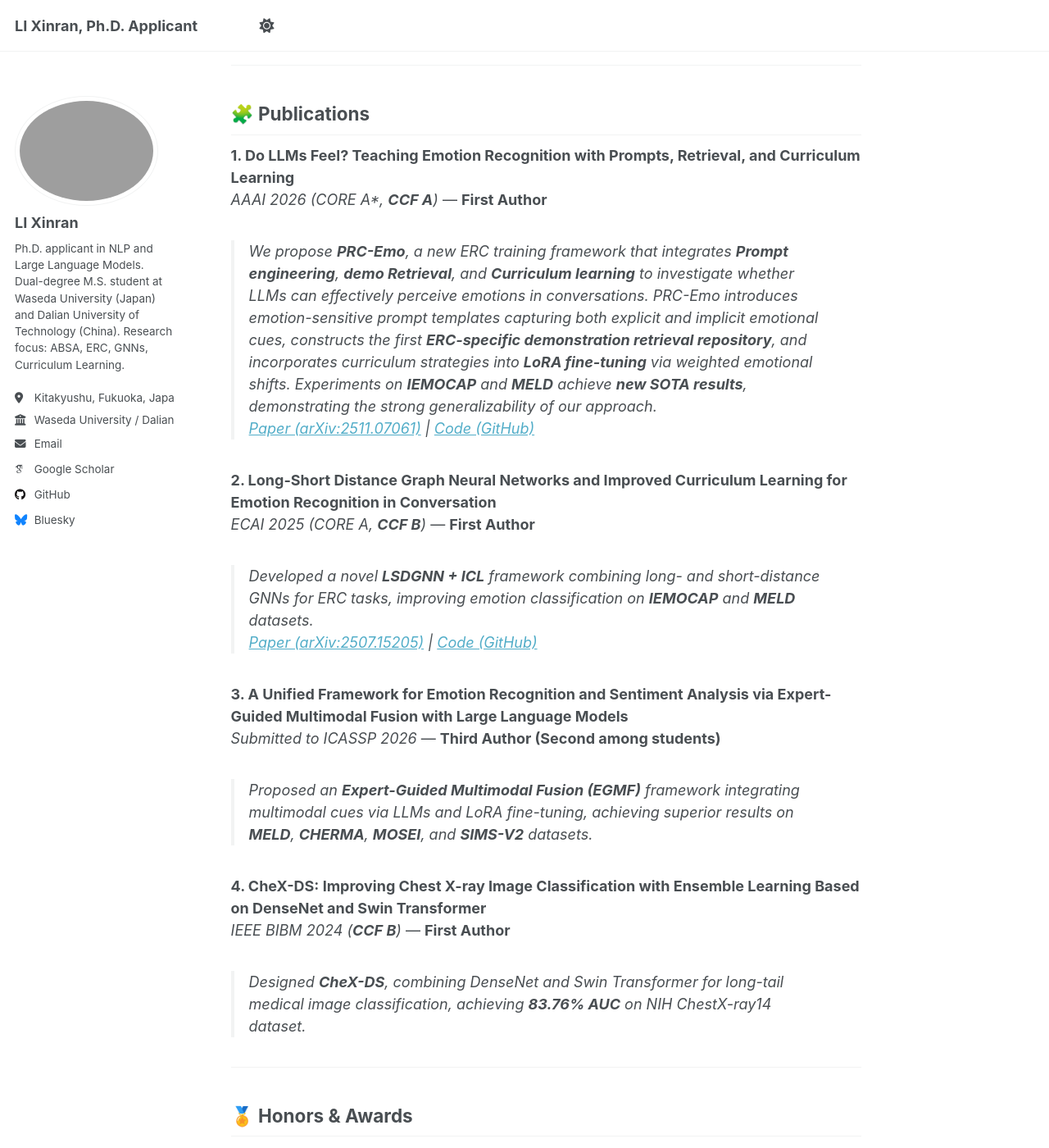
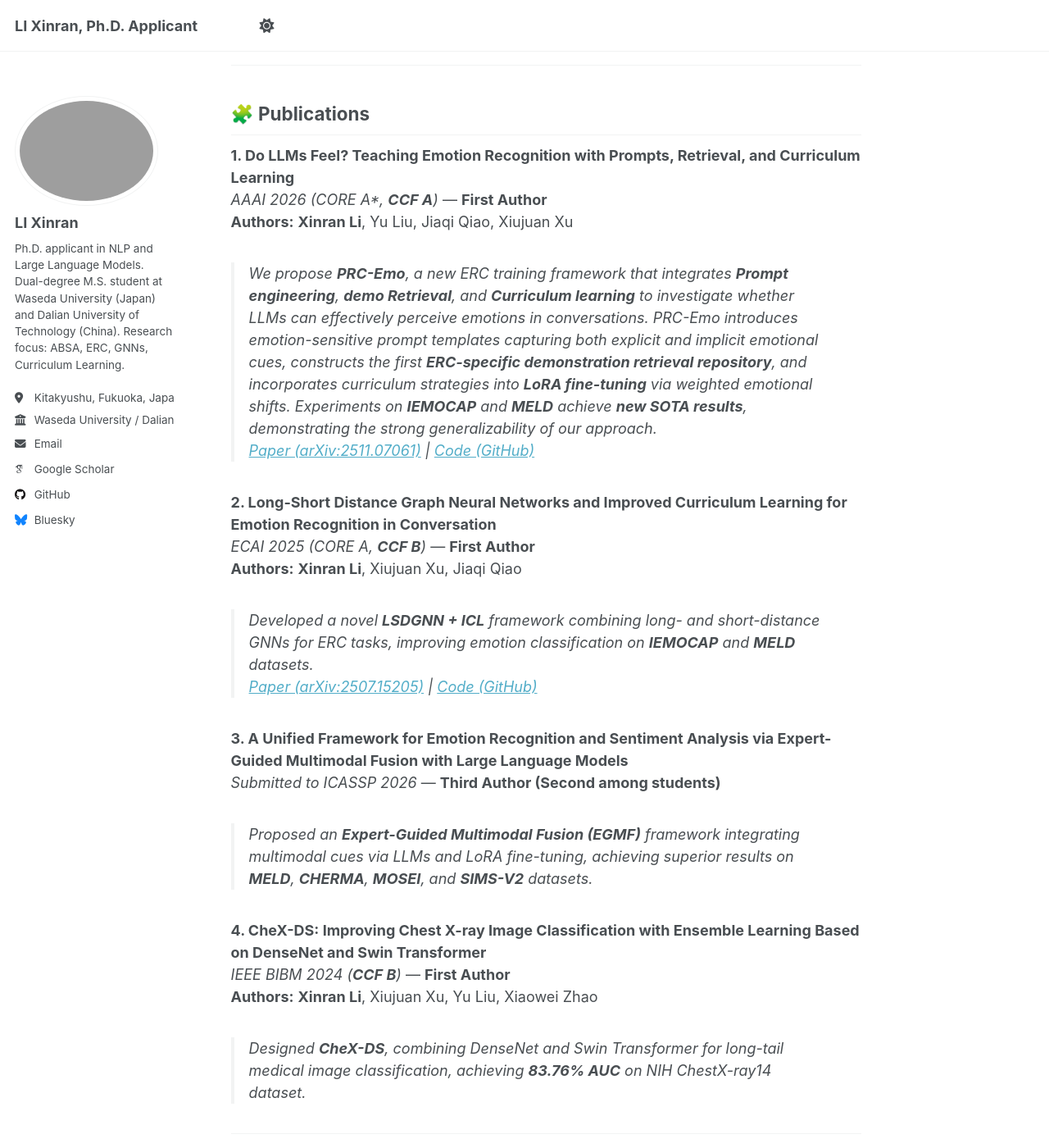
Before and after one commit to LiXinran6/LiXinran6.github.io, a Jekyll site: the page built from _pages/about.md, in a window 1280 px wide and 1400 px high, scrolled down 1325 px. Shown: the whole window at 82% size. Built offline with Jekyll 4.4.1, drawn with Linux system fonts in a browser that asks for light colours; some web fonts are replaced; a script that is not in the unit is left out.

Commit message:
Update publications section in about.md

```diff
--- a/_pages/about.md
+++ b/_pages/about.md
@@ -48,11 +48,13 @@ My research focuses on **Emotion Recognition in Conversation (ERC)** and **Aspec
 
 **1. Do LLMs Feel? Teaching Emotion Recognition with Prompts, Retrieval, and Curriculum Learning**
 *AAAI 2026 (CORE A\*, **CCF A**)* — **First Author**
+**Authors:** **Xinran Li**, Yu Liu, Jiaqi Qiao, Xiujuan Xu
 > We propose **PRC-Emo**, a new ERC training framework that integrates **Prompt engineering**, **demo Retrieval**, and **Curriculum learning** to investigate whether LLMs can effectively perceive emotions in conversations. PRC-Emo introduces emotion-sensitive prompt templates capturing both explicit and implicit emotional cues, constructs the first **ERC-specific demonstration retrieval repository**, and incorporates curriculum strategies into **LoRA fine-tuning** via weighted emotional shifts. Experiments on **IEMOCAP** and **MELD** achieve **new SOTA results**, demonstrating the strong generalizability of our approach.
 [Paper (arXiv:2511.07061)](https://arxiv.org/abs/2511.07061) | [Code (GitHub)](https://github.com/LiXinran6/PRC-Emo)
 
 **2. Long-Short Distance Graph Neural Networks and Improved Curriculum Learning for Emotion Recognition in Conversation**
 *ECAI 2025 (CORE A, **CCF B**)* — **First Author**
+**Authors:** **Xinran Li**, Xiujuan Xu, Jiaqi Qiao
 > Developed a novel **LSDGNN + ICL** framework combining long- and short-distance GNNs for ERC tasks, improving emotion classification on **IEMOCAP** and **MELD** datasets.
 [Paper (arXiv:2507.15205)](https://arxiv.org/abs/2507.15205) | [Code (GitHub)](https://github.com/LiXinran6/LSDGNN_ICL)
 
@@ -62,6 +64,7 @@ My research focuses on **Emotion Recognition in Conversation (ERC)** and **Aspec
 
 **4. CheX-DS: Improving Chest X-ray Image Classification with Ensemble Learning Based on DenseNet and Swin Transformer**
 *IEEE BIBM 2024 (**CCF B**)* — **First Author**
+**Authors:** **Xinran Li**, Xiujuan Xu, Yu Liu, Xiaowei Zhao
 > Designed **CheX-DS**, combining DenseNet and Swin Transformer for long-tail medical image classification, achieving **83.76% AUC** on NIH ChestX-ray14 dataset.
 
 ---
```
